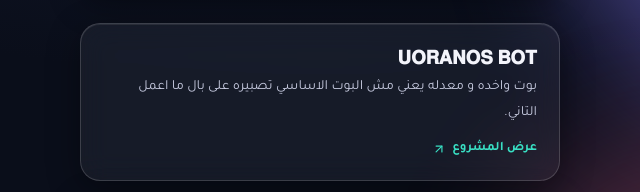
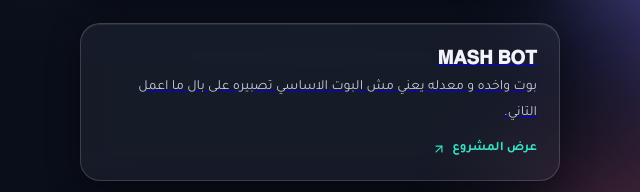
Before and after one commit to khaledfayed704-del/LYNOX, a plain HTML site: page projects.html in a window 1280 px wide. Shown: the part 226-418 px from the top of the page, 320-960 px from the left. Drawn offline with Linux system fonts and the light colour scheme.

Commit message:
Update project links and titles in projects.html

```diff
--- a/projects.html
+++ b/projects.html
@@ -598,8 +598,8 @@
     </section>
 
     <div class="project-grid">
-      <a class="project-card glass" href="https://www.mediafire.com/file/gitg1jw8l38dof7/%25F0%259D%2590%2594%25F0%259D%2590%258E%25F0%259D%2590%2591%25F0%259D%2590%2580%25F0%259D%2590%258D%25F0%259D%2590%258E%25F0%259D%2590%2592_%25F0%259D%2590%2581%25F0%259D%2590%258E%25F0%259D%2590%2593.zip/file" target="_blank" rel="noopener" style="text-decoration:none; display:block;">
-        <h2 class="project-title">𝐔𝐎𝐑𝐀𝐍𝐎𝐒 𝐁𝐎𝐓</h2>
+      <a class="project-card glass" href="https://www.mediafire.com/file/eqgn8zkmkww86pp/archive_𝗠𝗔𝗦𝗛_𝗕𝗢𝗧ᗀᩙᰰ_̼𝆬🌙̸〫_ᮭ࣪࣪_⸼۫_0200.zip/file">
+        <h2 class="project-title">𝐌𝐀𝐒𝐇 𝐁𝐎𝐓</h2>
         <p class="project-desc">بوت واخده و معدله يعني مش البوت الاساسي تصبيره على بال ما اعمل التاني.</p>
         <span class="project-link">عرض المشروع <svg viewBox="0 0 24 24" fill="none" stroke="currentColor" stroke-width="2" stroke-linecap="round" stroke-linejoin="round"><path d="M7 17 17 7"/><path d="M7 7h10v10"/></svg></span>
       </a>
```
